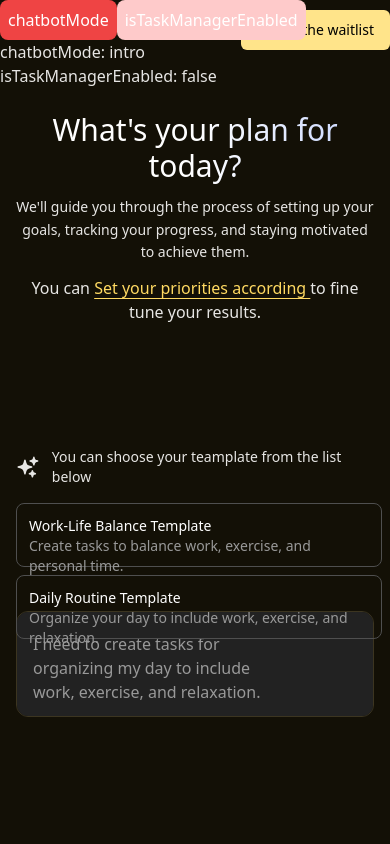
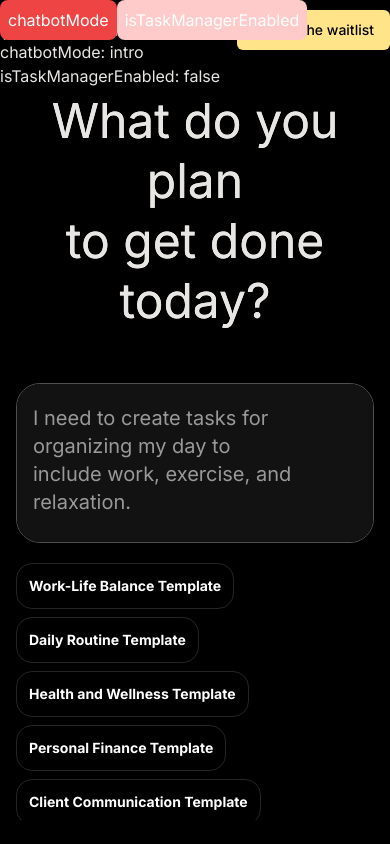
Before and after one commit to jdesignermayor/actionize-app, a Next.js app: page / in a window 390 px wide. Built offline with nearby package versions, Linux system fonts and the light colour scheme.

Commit message:
fix: responsive fixes and ui features

```diff
--- a/app/components/chatbot.tsx
+++ b/app/components/chatbot.tsx
@@ -13,36 +13,27 @@ export default function Chatbot() {
     //     sendExtraMessageFields: true,
     // });
 
-    return <div className={`flex flex-col relative justify-between items-center h-full p-2`}>
-        <div className={`h-full w-full`}>
+    return <div className={`flex flex-col gap-8 relative justify-between items-center p-2 w-full`}>
+        <div className=' pb-5'>
             {chatbotMode === 'intro' && <><IntroChatMessage /> </>}
         </div>
-        <div className='flex flex-col justify-between focus:border-white focus:border-2 w-full h-48 lg:h-32 rounded-xl'>
-            {chatbotMode === 'intro' && <>
-                <div className='flex flex-col gap-4 absolute bottom-[130px] text-sm'>
-                    <p className='flex gap-3 items-center'>
-                        <svg xmlns="http://www.w3.org/2000/svg" viewBox="0 0 24 24" fill="currentColor" className="size-6">
-                            <path fillRule="evenodd" d="M9 4.5a.75.75 0 0 1 .721.544l.813 2.846a3.75 3.75 0 0 0 2.576 2.576l2.846.813a.75.75 0 0 1 0 1.442l-2.846.813a3.75 3.75 0 0 0-2.576 2.576l-.813 2.846a.75.75 0 0 1-1.442 0l-.813-2.846a3.75 3.75 0 0 0-2.576-2.576l-2.846-.813a.75.75 0 0 1 0-1.442l2.846-.813A3.75 3.75 0 0 0 7.466 7.89l.813-2.846A.75.75 0 0 1 9 4.5ZM18 1.5a.75.75 0 0 1 .728.568l.258 1.036c.236.94.97 1.674 1.91 1.91l1.036.258a.75.75 0 0 1 0 1.456l-1.036.258c-.94.236-1.674.97-1.91 1.91l-.258 1.036a.75.75 0 0 1-1.456 0l-.258-1.036a2.625 2.625 0 0 0-1.91-1.91l-1.036-.258a.75.75 0 0 1 0-1.456l1.036-.258a2.625 2.625 0 0 0 1.91-1.91l.258-1.036A.75.75 0 0 1 18 1.5ZM16.5 15a.75.75 0 0 1 .712.513l.394 1.183c.15.447.5.799.948.948l1.183.395a.75.75 0 0 1 0 1.422l-1.183.395c-.447.15-.799.5-.948.948l-.395 1.183a.75.75 0 0 1-1.422 0l-.395-1.183a1.5 1.5 0 0 0-.948-.948l-1.183-.395a.75.75 0 0 1 0-1.422l1.183-.395c.447-.15.799-.5.948-.948l.395-1.183A.75.75 0 0 1 16.5 15Z" clipRule="evenodd" />
-                        </svg>
-                        You can shoose your teamplate from the list below
-                    </p>
-                    <div className='flex flex-wrap gap-2 '>
-                        {MOCK_USER_TEAMPLATES?.map(({ id, name, description }) => (<button key={id} className='w-full border hover:bg-panel-gray-main border-panel-gray-main text-white p-3 rounded-lg text-left h-[4rem] transition-all'>
-                            <p>{name}</p>
-                            <p className=' text-text-gray-main'>{description}</p>
-                        </button>))}
-                    </div>
-                </div>
+        <div className='flex flex-col gap-5 justify-between focus:border-white focus:border-2 w-full rounded-xl'>
+            <textarea name="prompt" onChange={(e) => setUserPrompt(e.target.value)} placeholder={'I need to create tasks for organizing my day to include work, exercise, and relaxation. '} className=' text-xl border-panel-gray-main focus:bg-[#222222] placeholder:text-text-gray-main px-4 pr-20 pb-9 pt-5 border border-bg-gray-main rounded-3xl focus:ring-2 ring-white h-40 resize-none w-full outline-none' ></textarea>
 
-            </>}
-
-            <textarea name="prompt" onChange={(e) => setUserPrompt(e.target.value)} placeholder={'I need to create tasks for organizing my day to include work, exercise, and relaxation. '} className='bg-[#222222] placeholder:text-text-gray-main px-4 pr-20 pb-9 pt-5 border border-bg-gray-main rounded-xl focus:ring-2 ring-white resize-none w-full outline-none' ></textarea>
-
-            <div className='absolute bottom-0 right-0 pr-5 pb-12'>
-                {userPrompt.length > 0 && <button className=' flex items-center justify-center bg-white rounded-full p-2 focus:ring-4 ring-white '><svg xmlns="http://www.w3.org/2000/svg" fill="none" viewBox="0 0 24 24" strokeWidth={1.5} stroke="black" className="size-5">
+            <div className='absolute right-0 pr-8 pt-20'>
+                {userPrompt.length > 0 && <button className=' flex items-center justify-center bg-white w-12 h-12  rounded-2xl p-2 focus:ring-4 ring-white '><svg xmlns="http://www.w3.org/2000/svg" fill="none" viewBox="0 0 24 24" strokeWidth={1.5} stroke="black" className="size-6">
                     <path strokeLinecap="round" strokeLinejoin="round" d="m16.49 12 3.75 3.75m0 0-3.75 3.75m3.75-3.75H3.74V4.499" />
                 </svg></button>}
             </div>
+
+            {chatbotMode === 'intro' && <>
+                <div className='flex flex-wrap gap-2'>
+                    {MOCK_USER_TEAMPLATES?.map(({ id, name, description }) => (<button key={id} className=' text-sm font-bold border hover:bg-panel-gray-main border-[#252525] text-white p-3 rounded-2xl text-left transition-all'>
+                        <p>{name}</p>
+                    </button>))}
+                </div>
+            </>}
+
         </div>
     </div>
 }
--- a/app/components/introChatMessage.tsx
+++ b/app/components/introChatMessage.tsx
@@ -1,11 +1,11 @@
 export default function IntroChatMessage() {
     return <>
         <div className="flex flex-col text-center gap-3 items-center pt-[calc(10%)]">
-            <h1 className=" font-medium text-3xl text-transparent bg-clip-text bg-gradient-to-r from-[#FFFFFF] via-[#F5F0FF] via-[#FFF4CE] via-[#FFFFFF] to-[#C5D4FF]">What's your plan for today?</h1>
-            <article className="leading-relaxed text-center max-w-md text-sm">
+            <h1 className="text-5xl lg:text-7xl leading-tight bg-clip-text bg-gradient-to-r from-[#FFFFFF] via-[#fff5d6] via-[#fff8df] via-[#ffe8e8] to-[#ffffff]">What do you plan <br /> to get done today?</h1>
+            {/* <article className="leading-relaxed text-center max-w-md text-sm">
                 <p>We'll guide you through the process of setting up your goals, tracking your progress, and staying motivated to achieve them.</p>
             </article>
-            <p>You can <span className="underline underline-offset-4 text-primary-main cursor-pointer">Set your priorities according </span>  to fine tune your results.</p>
+            <p>You can <span className="underline underline-offset-4 text-primary-main cursor-pointer">Set your priorities according </span>  to fine tune your results.</p> */}
         </div>
     </>
 }
--- a/app/components/Introlayout.tsx
+++ b/app/components/introLayoutSection.tsx
@@ -5,7 +5,7 @@ import TaskManager from "@/app/components/taskManager";
 import { useInterfaceStore } from "@/app/store/interface.store";
 import { useAutoAnimate } from '@formkit/auto-animate/react';
 
-export default function Layout() {
+export default function IntroLayoutSection() {
     const [parent, enable] = useAutoAnimate({ duration: 300 });
     const { isTaskManagerEnabled, isTaskManagerExpanded, chatbotMode, updateTaskManagerExpanded, updateTaskManagerEnabled, updateIntroMode } = useInterfaceStore();
 
@@ -22,8 +22,8 @@ export default function Layout() {
             <p>isTaskManagerEnabled: {JSON.stringify(isTaskManagerEnabled)}</p>
         </div>
 
-        <div className="flex items-center justify-center w-full lg:px-[calc(5%)] overflow-hidden" ref={parent}>
-            <div className="w-full lg:w-[calc(50%)] xl:w-[calc(35%)] 2xl:w-[calc(30%)] h-[85svh] flex flex-col p-2">
+        <div className="flex items-center justify-center w-full lg:px-[calc(2%)] 2xl:px-0 overflow-hidden" ref={parent}>
+            <div className={`w-full h-[90svh] flex flex-col p-2 ${chatbotMode === 'chating' ? 'w-[calc(10%)] lg:w-[calc(30%)] 2xl:w-[calc(28%)] justify-end' : 'lg:w-[calc(60%)] xl:w-[calc(60%)] 2xl:w-[calc(40%)] justify-center items-center'}`} >
                 <Chatbot />
             </div>
             {isTaskManagerEnabled && <>
@@ -36,7 +36,7 @@ export default function Layout() {
                         </svg>}
                     </button>
                 </div>
-                <div className="lg:w-[calc(50%)] xl:w-[calc(65%)] 2xl:w-[calc(70%)] h-[85svh]">
+                <div className={`h-[90svh] ${chatbotMode === 'chating' ? 'w-[calc(65%)]' : 'lg:w-[calc(50%)] xl:w-[calc(65%)] 2xl:w-[calc(70%)]'}`}>
                     <TaskManager />
                 </div>
             </>}
--- a/app/components/nav.tsx
+++ b/app/components/nav.tsx
@@ -3,8 +3,11 @@ import { Button } from "@/components/ui/button";
 export default function Nav() {
   return (
     <div className="flex items-center justify-between h-[60px] py-6 lg:px-[calc(5%)]">
-      <div>
-        <p className="font-bold">Compass</p>
+      <div className="flex items-center gap-2">
+        <svg xmlns="http://www.w3.org/2000/svg" viewBox="0 0 24 24" fill="currentColor" className="size-6">
+          <path fillRule="evenodd" d="M6.32 2.577a49.255 49.255 0 0 1 11.36 0c1.497.174 2.57 1.46 2.57 2.93V21a.75.75 0 0 1-1.085.67L12 18.089l-7.165 3.583A.75.75 0 0 1 3.75 21V5.507c0-1.47 1.073-2.756 2.57-2.93Z" clipRule="evenodd" />
+        </svg>
+        <p className="font-bold">Noname AI</p>
       </div>
       <div>
         <Button variant="default" >
--- a/app/globals.css
+++ b/app/globals.css
@@ -32,11 +32,11 @@ body {
   }
 
   .dark {
-    --background: 46 50% 5%;
+    --background: 0 0% 0%;
     --foreground: 46 5% 90%;
     --card: 46 50% 0%;
     --card-foreground: 46 5% 90%;
-    --popover: 46 50% 5%;
+    --popover: 0 0% 0%;
     --popover-foreground: 46 5% 90%;
     --primary: 46 100% 77%;
     --primary-foreground: 0 0% 0%;
--- a/app/layout.tsx
+++ b/app/layout.tsx
@@ -1,16 +1,8 @@
 import type { Metadata } from "next";
-import { Geist, Geist_Mono } from "next/font/google";
+import { Inter } from 'next/font/google';
 import "./globals.css";
 
-const geistSans = Geist({
-  variable: "--font-geist-sans",
-  subsets: ["latin"],
-});
-
-const geistMono = Geist_Mono({
-  variable: "--font-geist-mono",
-  subsets: ["latin"],
-});
+const inter = Inter({ subsets: ['latin'] })
 
 export const metadata: Metadata = {
   title: "Compass Agent",
@@ -25,7 +17,7 @@ export default function RootLayout({
   return (
     <html lang="en">
       <body
-        className={`${geistSans.variable} ${geistMono.variable} antialiased dark`}
+        className={`${inter.className}  antialiased dark`}
       >
         {children}
       </body>
--- a/app/page.tsx
+++ b/app/page.tsx
@@ -1,4 +1,5 @@
-import Layout from "@/app/components/Introlayout";
+
+import IntroLayoutSection from "@/app/components/introLayoutSection";
 import Nav from "@/app/components/nav";
 
 export default function Home() {
@@ -6,7 +7,7 @@ export default function Home() {
   return (
     <>
       <Nav />
-      <Layout />
+      <IntroLayoutSection />
     </>
   );
 }
--- a/app/utils/mock-user-data.ts
+++ b/app/utils/mock-user-data.ts
@@ -54,7 +54,23 @@ const MOCK_USER_TEAMPLATES: Teamplate[] = [{
     "name": "Daily Routine Template",
     "description": "Organize your day to include work, exercise, and relaxation.",
     "priorityId": "2"
-}];
+}, {
+    "id": "3",
+    "name": "Health and Wellness Template",
+    "description": "Create tasks to maintain personal health and wellness.",
+    "priorityId": "3"
+}, {
+    "id": "4",
+    "name": "Personal Finance Template",
+    "description": "Create tasks to manage personal finances.",
+    "priorityId": "4"
+}, {
+    "id": "5",
+    "name": "Client Communication Template",
+    "description": "Create tasks to communicate with clients.",
+    "priorityId": "5"
+}
+];
 
 
 const MOCK_USER_PRIORITIES: Priority[] = [{
```
Also changed, not shown: app/ai/generation/prompts.ts (added, +101 -0 lines).
